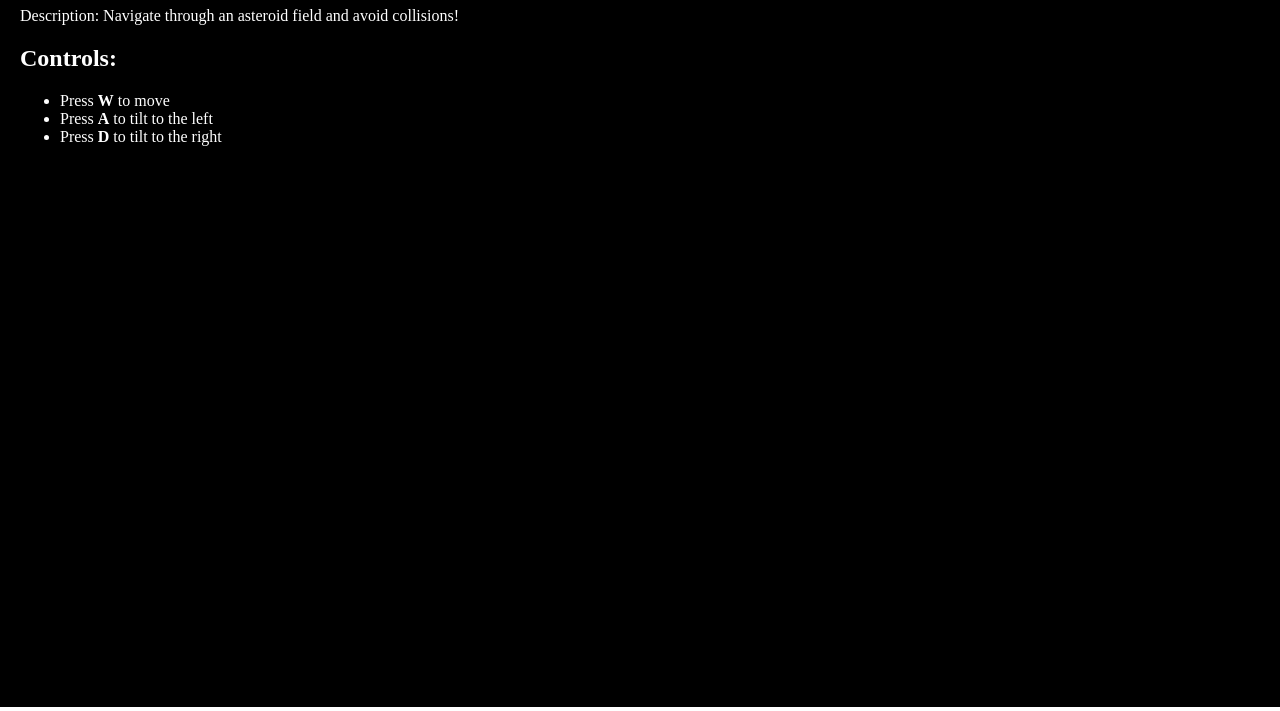
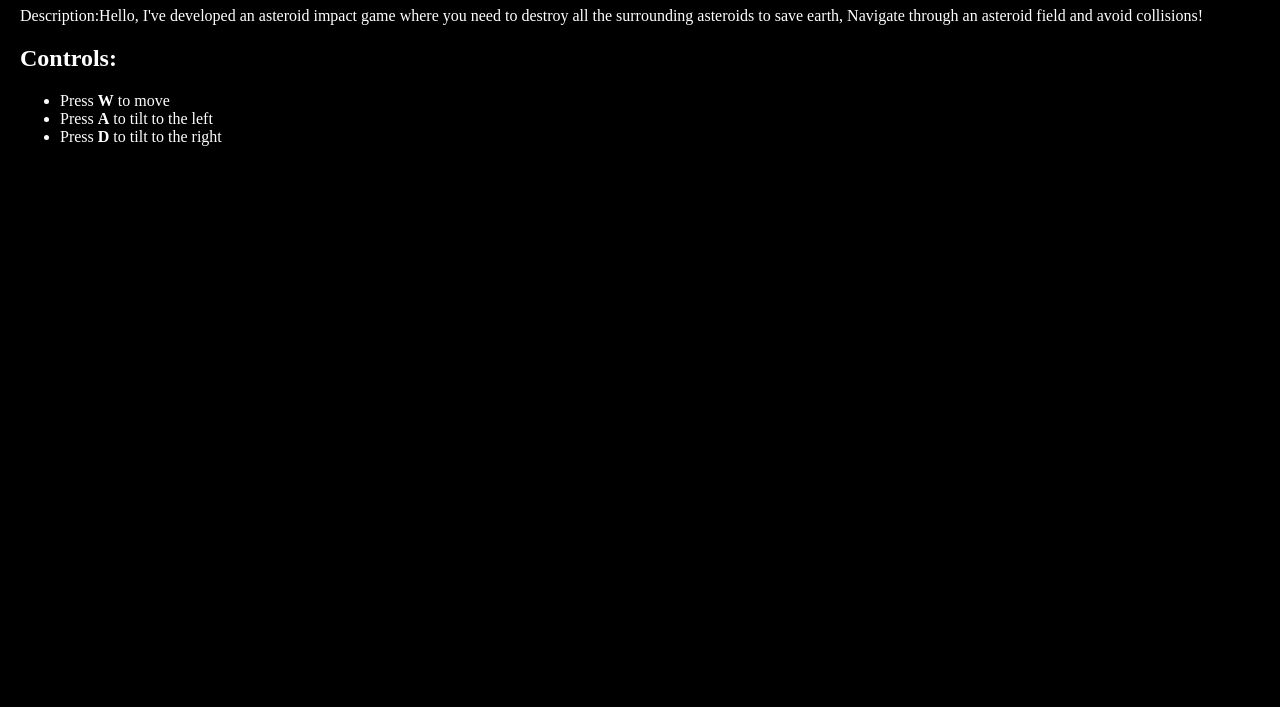
Before and after one commit to darrel11/darrel11.github.io, a plain HTML site: page index.html in a window 1280 px wide. Shown: the part 93-804 px from the top of the page. Drawn offline with Linux system fonts and the light colour scheme; no server answers.

Commit message:
Update index.html

```diff
--- a/index.html
+++ b/index.html
@@ -30,7 +30,7 @@
     <iframe src="game/index.html" frameborder="0"></iframe>
     <div id="game-info">
         <h1>Asteroid Impact</h1>
-        <p>Description: Navigate through an asteroid field and avoid collisions!</p>
+        <p>Description:Hello, I've developed an asteroid impact game where you need to destroy all the surrounding asteroids to save earth, Navigate through an asteroid field and avoid collisions!</p>
         <h2>Controls:</h2>
         <ul>
             <li>Press <strong>W</strong> to move</li>
```
